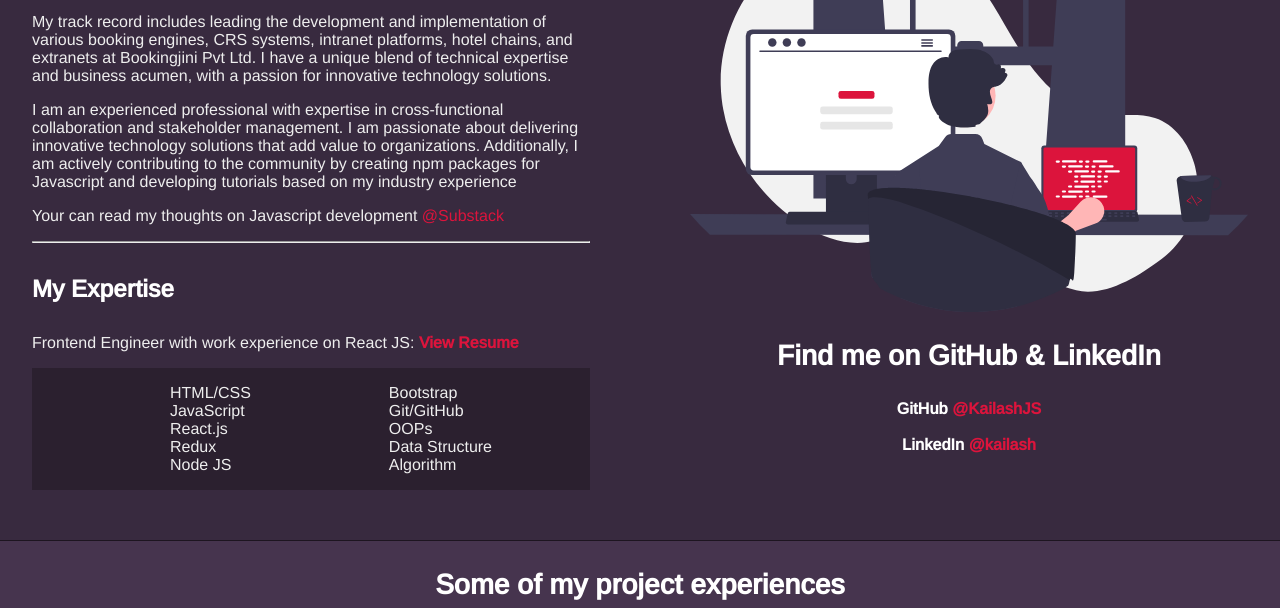
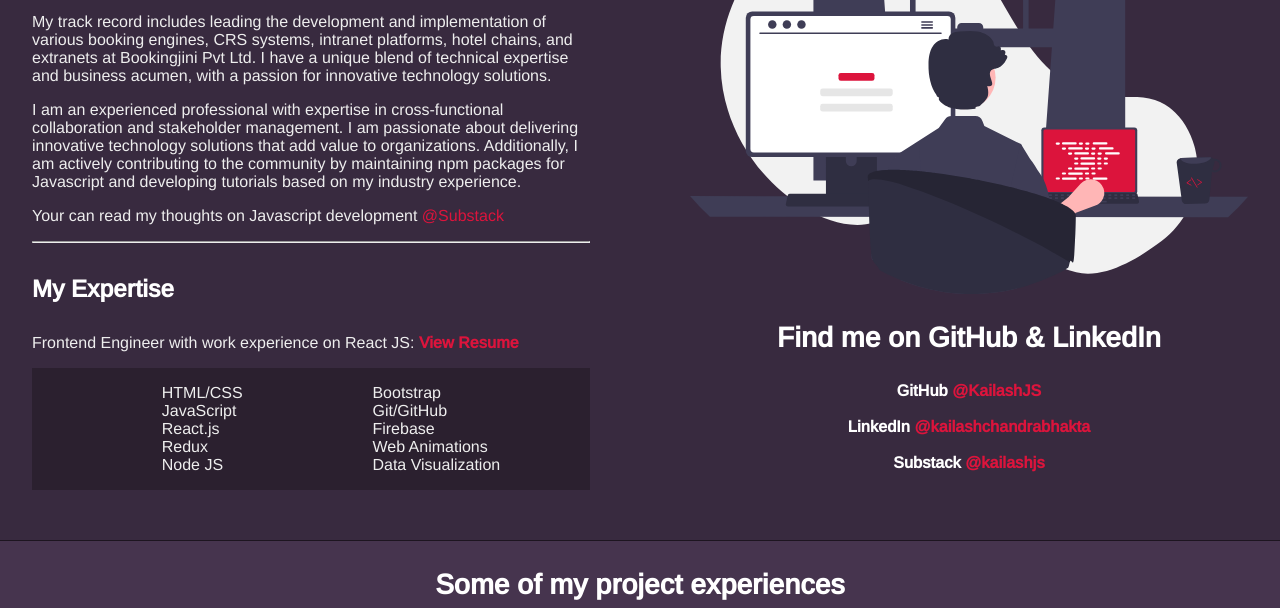
Before and after one commit to KailashJS/KailashJS.github.io, a plain HTML site: page index.html in a window 1280 px wide. Shown: the part 907-1515 px from the top of the page. Drawn offline with nearby package versions, Linux system fonts and the light colour scheme.

Commit message:
refactor: skillset - updated

```diff
--- a/index.html
+++ b/index.html
@@ -129,9 +129,9 @@
               cross-functional collaboration and stakeholder management. I am
               passionate about delivering innovative technology solutions that
               add value to organizations. Additionally, I am actively
-              contributing to the community by creating npm packages for
+              contributing to the community by maintaining npm packages for
               Javascript and developing tutorials based on my industry
-              experience
+              experience.
             </p>
             <p>
               Your can read my thoughts on Javascript development
@@ -179,9 +179,9 @@
               <ul>
                 <li>Bootstrap</li>
                 <li>Git/GitHub</li>
-                <li>OOPs</li>
-                <li>Data Structure</li>
-                <li>Algorithm</li>
+                <li>Firebase</li>
+                <li>Web Animations</li>
+                <li>Data Visualization</li>
               </ul>
             </div>
           </div>
@@ -208,7 +208,14 @@
                 target="_blank"
                 href="https://www.linkedin.com/in/kailashchandrabhakta/"
               >
-                @kailash</a
+                @kailashchandrabhakta</a
+              >
+            </h6>
+            <br />
+            <h6 class="social-title">
+              Substack
+              <a target="_blank" href="https://kailashjs.substack.com/">
+                @kailashjs</a
               >
             </h6>
           </div>
```
